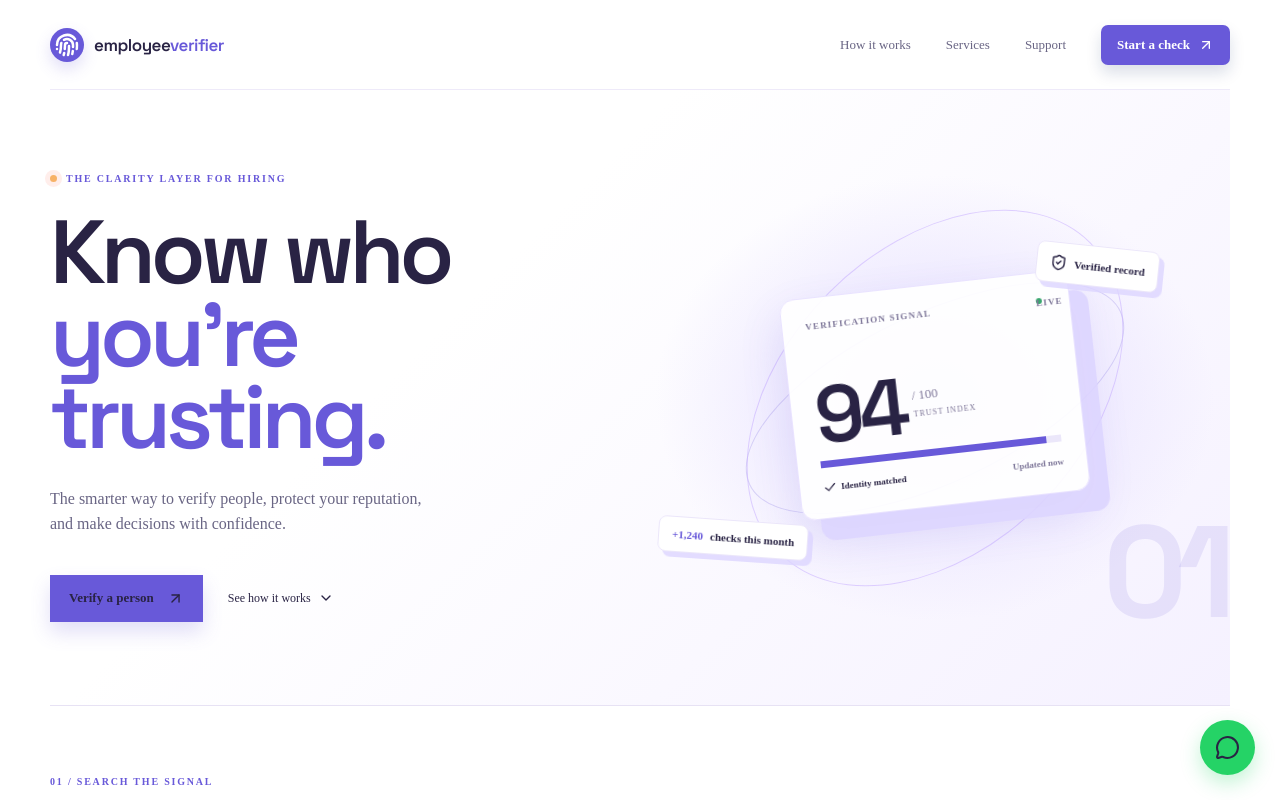
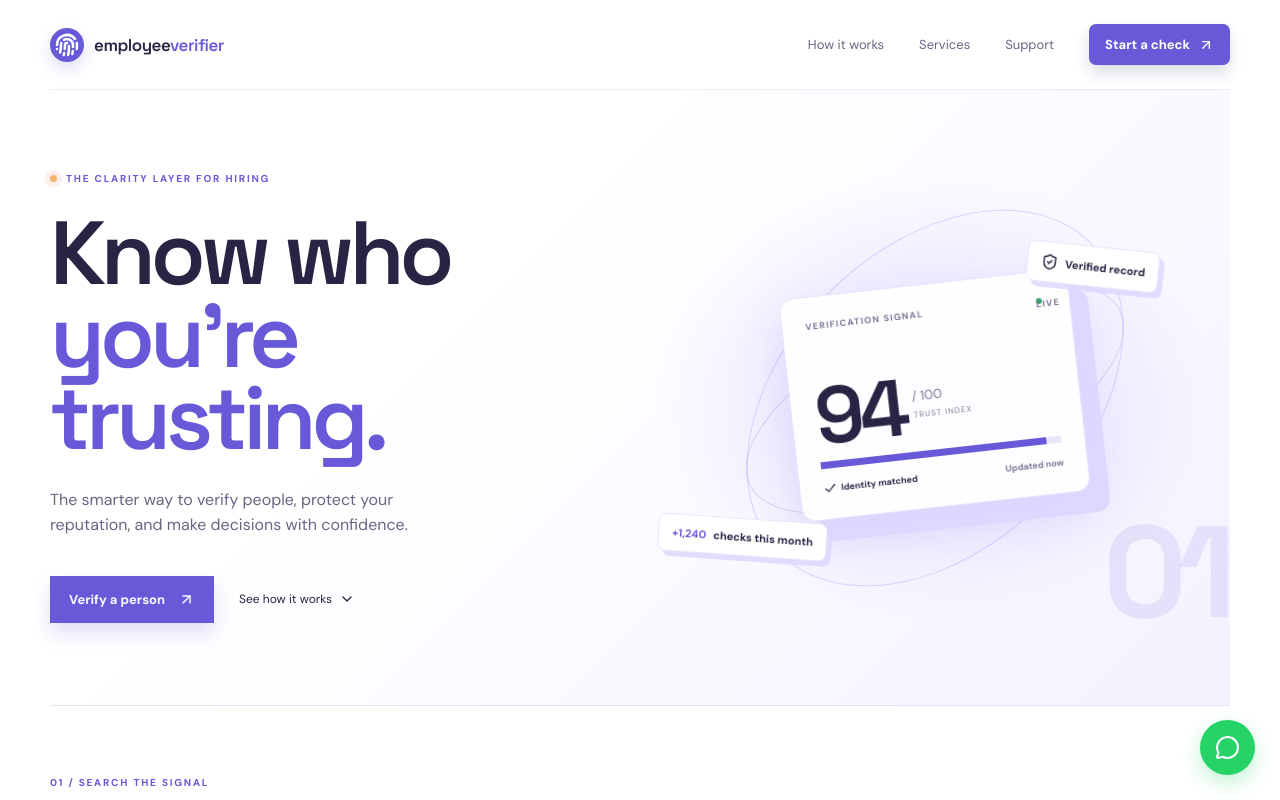
Before and after one commit to mashamshahzad44/Employee-Verifier, a React (Vite) app: page / in a window 1280 px wide. Shown: the top 800 px of the page. Built offline with nearby package versions, Linux system fonts and the light colour scheme.

Commit message:
Clean base styles for landing page theme

```diff
--- a/src/index.css
+++ b/src/index.css
@@ -1,8 +1,15 @@
+@import url('https://fonts.googleapis.com/css2?family=DM+Sans:wght@400;500;600;700&family=Space+Grotesk:wght@400;500;600;700&display=swap');
+
 :root {
-  --text: #6b6375;
-  :root { font-family: 'DM Sans', sans-serif; color: #eff4ed; background: #10201d; font-synthesis: none; text-rendering: optimizeLegibility; -webkit-font-smoothing: antialiased; }
-  * { box-sizing: border-box; }
-  body { margin: 0; min-width: 320px; }
-  a { color: inherit; text-decoration: none; }
-  button, input { font: inherit; }
-  --accent-bg: rgba(170, 59, 255, 0.1);
+  font-family: 'DM Sans', sans-serif;
+  color: #292344;
+  background: #ffffff;
+  font-synthesis: none;
+  text-rendering: optimizeLegibility;
+  -webkit-font-smoothing: antialiased;
+}
+
+* { box-sizing: border-box; }
+body { margin: 0; min-width: 320px; }
+a { color: inherit; text-decoration: none; }
+button, input { font: inherit; }
```
